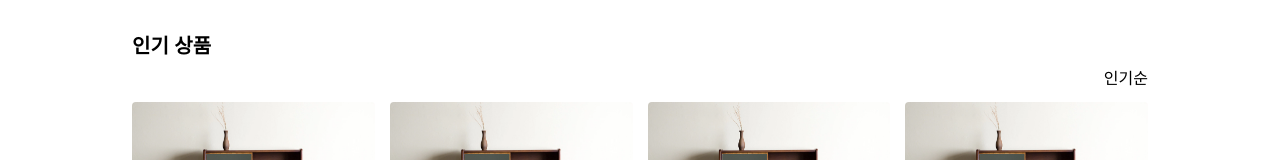
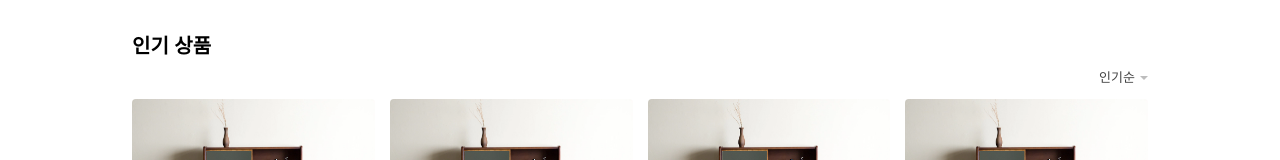
Before and after one commit to Size-Project/Frontend, a React (Create React App) app: page / in a window 1280 px wide. Shown: the part 341-501 px from the top of the page. Built offline with nearby package versions, Linux system fonts and the light colour scheme.

Commit message:
feat(layout): 인기 상품 필터 퍼블리싱

```diff
--- a/src/app.feature/Main/component/MainPopular.tsx
+++ b/src/app.feature/Main/component/MainPopular.tsx
@@ -8,7 +8,29 @@ const MainPopular = () => {
     <StyledWrapper>
       <div className="popular-title">인기 상품</div>
       <div className="popular-filter-wrap">
-        <div className="popular-filter">인기순</div>
+        <div className="popular-filter">
+          <span>인기순</span>
+          <svg
+            className="caret"
+            width="8"
+            height="8"
+            viewBox="0 0 8 8"
+            preserveAspectRatio="xMidYMid meet"
+          >
+            <path fill="#BDBDBD" d="M0 2l4 4 4-4z"></path>
+          </svg>
+          <div className="filter-popup-wrap">
+            <div className="popular-filter-popup">
+              <div className={`filter-item ${false}`}>판매순</div>
+              <div className={`filter-item ${true}`}>인기순</div>
+              <div className={`filter-item ${false}`}>많은 리뷰순</div>
+              <div className={`filter-item ${false}`}>유저사진 많은순</div>
+              <div className={`filter-item ${false}`}>높은가격순</div>
+              <div className={`filter-item ${false}`}>낮은가격순</div>
+              <div className={`filter-item ${false}`}>최신순</div>
+            </div>
+          </div>
+        </div>
       </div>
       <GridGoods>
         {Array.from(Array(20).keys()).map((item, idx) => (
@@ -34,8 +56,80 @@ const StyledWrapper = styled.div`
     display: flex;
     justify-content: end;
     margin-bottom: 15px;
+    position: relative;
 
     .popular-filter {
+      color: #424242;
+      font-size: 13px;
+      cursor: pointer;
+
+      svg {
+        margin-left: 5px;
+      }
+
+      &:hover {
+        span {
+          opacity: 0.5;
+        }
+        .filter-popup-wrap {
+          visibility: visible;
+          opacity: 1;
+          transform: none;
+        }
+      }
+    }
+
+    .filter-popup-wrap {
+      top: 11px;
+      right: 0;
+      position: absolute;
+      z-index: 5;
+      visibility: hidden;
+      padding-top: 15px;
+      transition: all 200ms;
+      opacity: 0;
+      transform: translateY(-10px);
+
+      .popular-filter-popup {
+        background-color: #fff;
+        box-shadow: 0 -1px 16px rgba(0, 0, 0, 0.2);
+        border-radius: 10px;
+        white-space: nowrap;
+        overflow: hidden;
+
+        .filter-item {
+          width: 200px;
+          padding: 15px;
+          font-size: 15px;
+          cursor: pointer;
+          z-index: 2;
+
+          &:hover {
+            background-color: #effbff;
+          }
+
+          &.true {
+            color: #35c5f0;
+          }
+        }
+
+        &:hover {
+          visibility: visible;
+          opacity: 1;
+        }
+
+        &:after {
+          content: "";
+          position: absolute;
+          display: block;
+          border-width: 0 9px 9px;
+          border-style: solid;
+          border-color: transparent transparent #fff;
+          transform: translateX(-50%);
+          top: 6px;
+          right: 10px;
+        }
+      }
     }
   }
 `;
```
